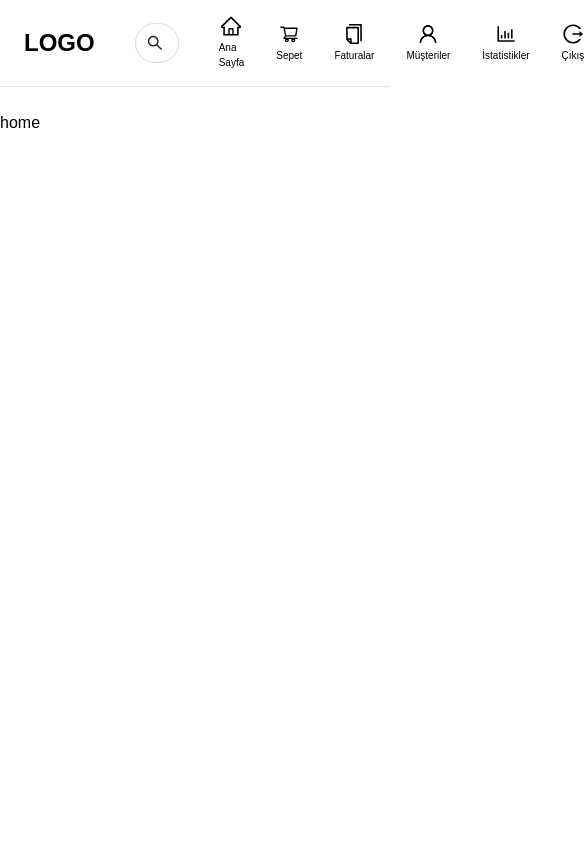
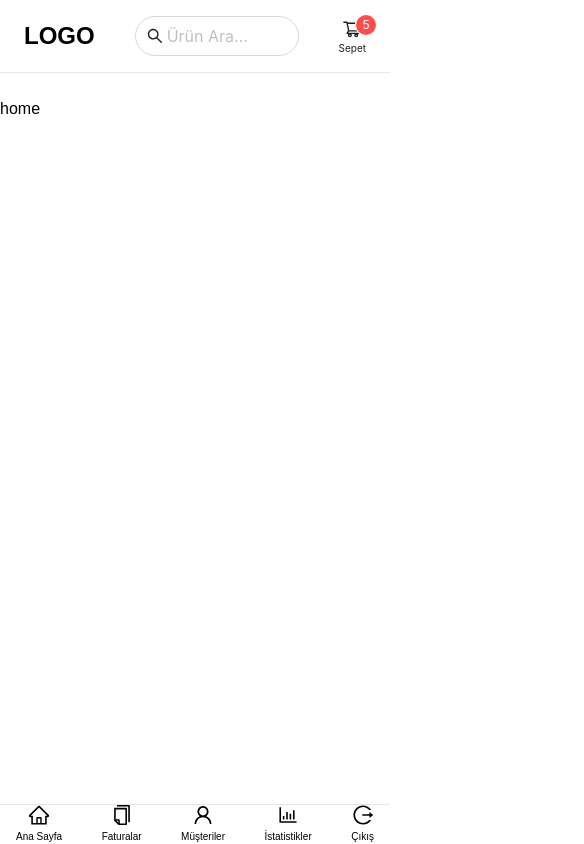
Before and after one commit to ardaozcelk/pos-application, a React (Create React App) app in the folder client/: page / in a window 390 px wide. Shown: the whole page, 584 px wide, since content can reach past the window. Built offline with nearby package versions, Linux system fonts and the light colour scheme.

Commit message:
responsive header

```diff
--- a/client/src/components/header/Header.jsx
+++ b/client/src/components/header/Header.jsx
@@ -1,4 +1,4 @@
-import { Input } from "antd";
+import { Badge, Input } from "antd";
 import {
     SearchOutlined,
     HomeOutlined,
@@ -17,7 +17,7 @@
                         <h2 className="text-2xl font-bold md:text-4xl">LOGO</h2>
                     </a>
                 </div>
-                <div className="header-search flex-1">
+                <div className="header-search flex-1 flex justify-center">
                     <Input
                         size="large"
                         placeholder="Ürün Ara..."
@@ -25,33 +25,41 @@
                         className="rounded-full max-w-[800px]"
                     />
                 </div>
-                <div className="menu-links flex justify-between items-center gap-8">
-                    <a href={"/"} className="menu-link flex flex-col items-center justify-center space-y-1">
+                <div className="menu-links flex justify-between items-center gap-7 md:static fixed bottom-0 md:w-auto w-screen md:bg-transparent bg-white left-0 md:border-t-0 border-t md:px-0 px-4">
+                    <a href={"/"} className="menu-link flex flex-col items-center justify-center space-y-1 hover:text-[#40a9ff] transition-all">
                         <HomeOutlined className="md:text-2xl text-xl" />
                         <span className="md:text-xs text-[10px]">Ana Sayfa</span>
                     </a>
-
-                    <a href={"/"} className="menu-link flex flex-col items-center justify-center space-y-1">
-                        <ShoppingCartOutlined className="md:text-2xl text-xl" />
-                        <span className="md:text-xs text-[10px]">Sepet</span>
-                    </a>
-                    <a href={"/"} className="menu-link flex flex-col items-center justify-center space-y-1">
+                    <Badge count={5} offset={[0, 6]} className="md:flex hidden">
+                        <a href={"/"} className="menu-link flex flex-col items-center justify-center space-y-1 hover:text-[#40a9ff] transition-all">
+                            <ShoppingCartOutlined className="md:text-2xl text-xl" />
+                            <span className="md:text-xs text-[10px]">Sepet</span>
+                        </a>
+                    </Badge>
+                    <a href={"/"} className="menu-link flex flex-col items-center justify-center space-y-1 hover:text-[#40a9ff] transition-all">
                         <CopyOutlined className="md:text-2xl text-xl" />
                         <span className="md:text-xs text-[10px]">Faturalar</span>
                     </a>
-                    <a href={"/"} className="menu-link flex flex-col items-center justify-center space-y-1">
+                    <a href={"/"} className="menu-link flex flex-col items-center justify-center space-y-1 hover:text-[#40a9ff] transition-all">
                         <UserOutlined className="md:text-2xl text-xl" />
                         <span className="md:text-xs text-[10px]">Müşteriler</span>
                     </a>
-                    <a href={"/"} className="menu-link flex flex-col items-center justify-center space-y-1">
+                    <a href={"/"} className="menu-link flex flex-col items-center justify-center space-y-1 hover:text-[#40a9ff] transition-all">
                         <BarChartOutlined className="md:text-2xl text-xl" />
                         <span className="md:text-xs text-[10px]">İstatistikler</span>
                     </a>
-                    <a href={"/"} className="menu-link flex flex-col items-center justify-center space-y-1">
+                    <a href={"/"} className="menu-link flex flex-col items-center justify-center space-y-1 hover:text-[#40a9ff] transition-all">
                         <LogoutOutlined className="md:text-2xl text-xl" />
                         <span className="md:text-xs text-[10px]">Çıkış</span>
                     </a>
                 </div>
+                <Badge count={5} offset={[0, 6]} className="md:hidden flex">
+                    <a href={"/"} className="menu-link flex flex-col items-center justify-center space-y-1 hover:text-[#40a9ff] transition-all">
+
+                        <ShoppingCartOutlined className="md:text-2xl text-xl" />
+                        <span className="md:text-xs text-[10px]">Sepet</span>
+                    </a>
+                </Badge>
             </header>
         </div>
     );
```
